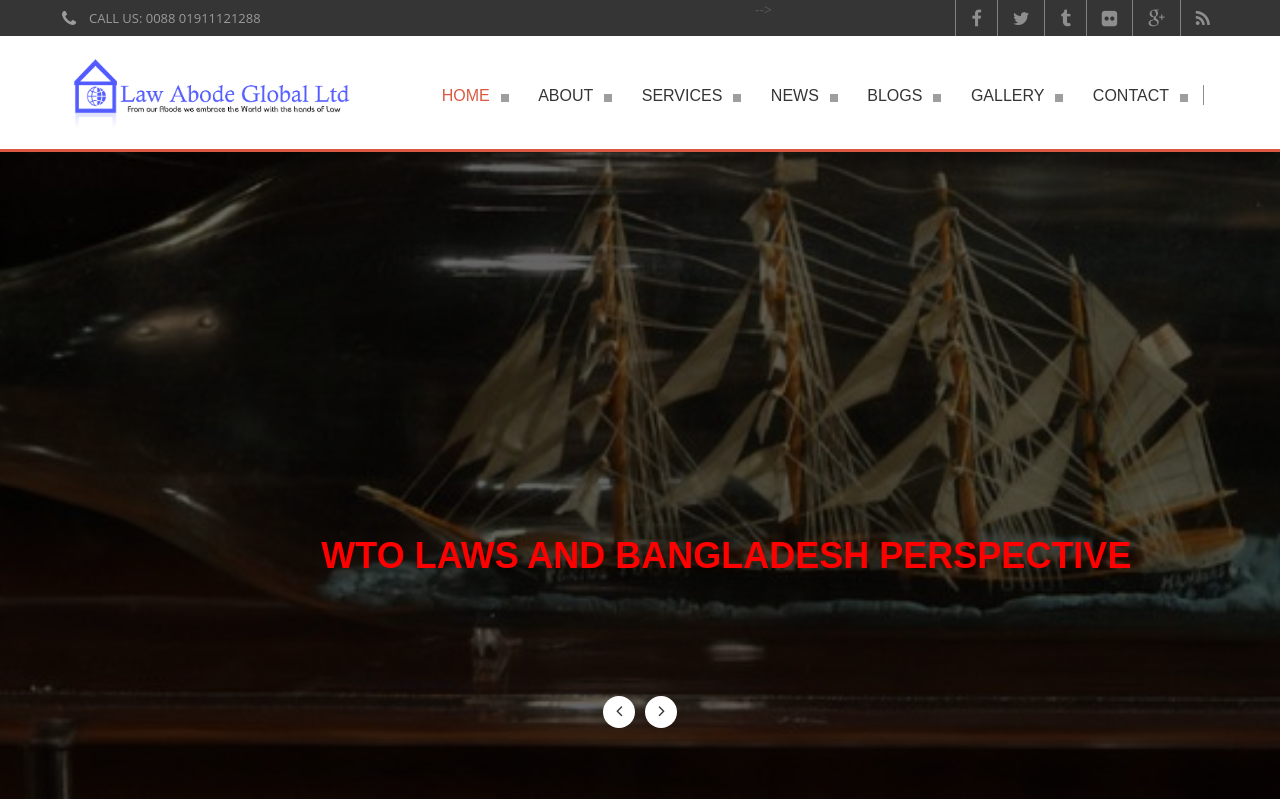
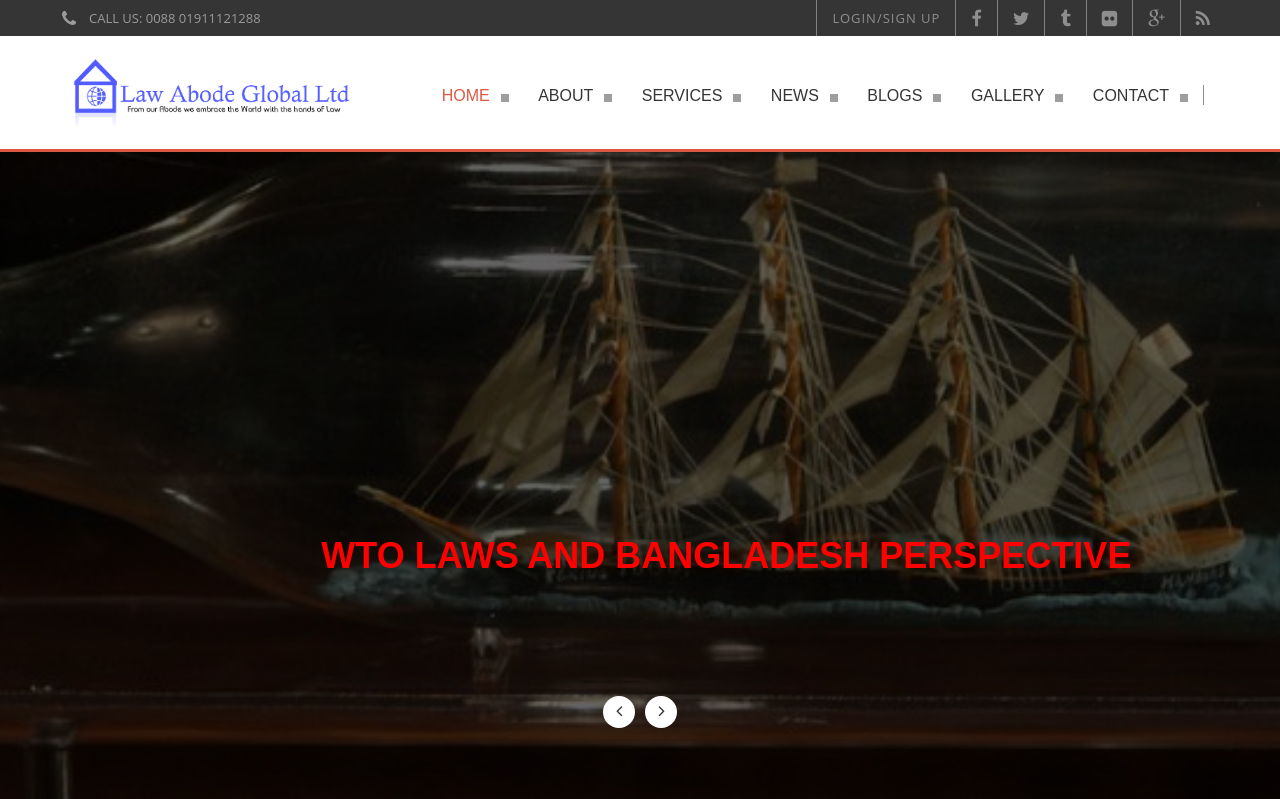
Before and after one commit to hoaronal/project-blog, a CodeIgniter app: page /database/ in a window 1280 px wide. Shown: the top 799 px of the page. Run offline with CodeIgniter, Linux system fonts and the light colour scheme; grey boxes labelled with a size stand in for pictures from a placeholder-image service; some libraries are stand-ins or nearby versions; grey boxes are pictures that could not be loaded.

Commit message:
first commit

```diff
--- a/application/views/welcome_message.php
+++ b/application/views/welcome_message.php
@@ -32,7 +32,7 @@ defined('BASEPATH') OR exit('No direct script access allowed');
 							<li><a href="#"><i class="fa fa-google-plus"></i></a></li>
 							<li><a href="#"><i class="fa fa-rss"></i></a></li>
 						</ul>
-						<!-- <!-- <a href="#" class="login">Login/Sign Up</a> --> -->
+						<a href="#" class="login">Login/Sign Up</a>
 					</div>
 				</div>
 			</div>
```
